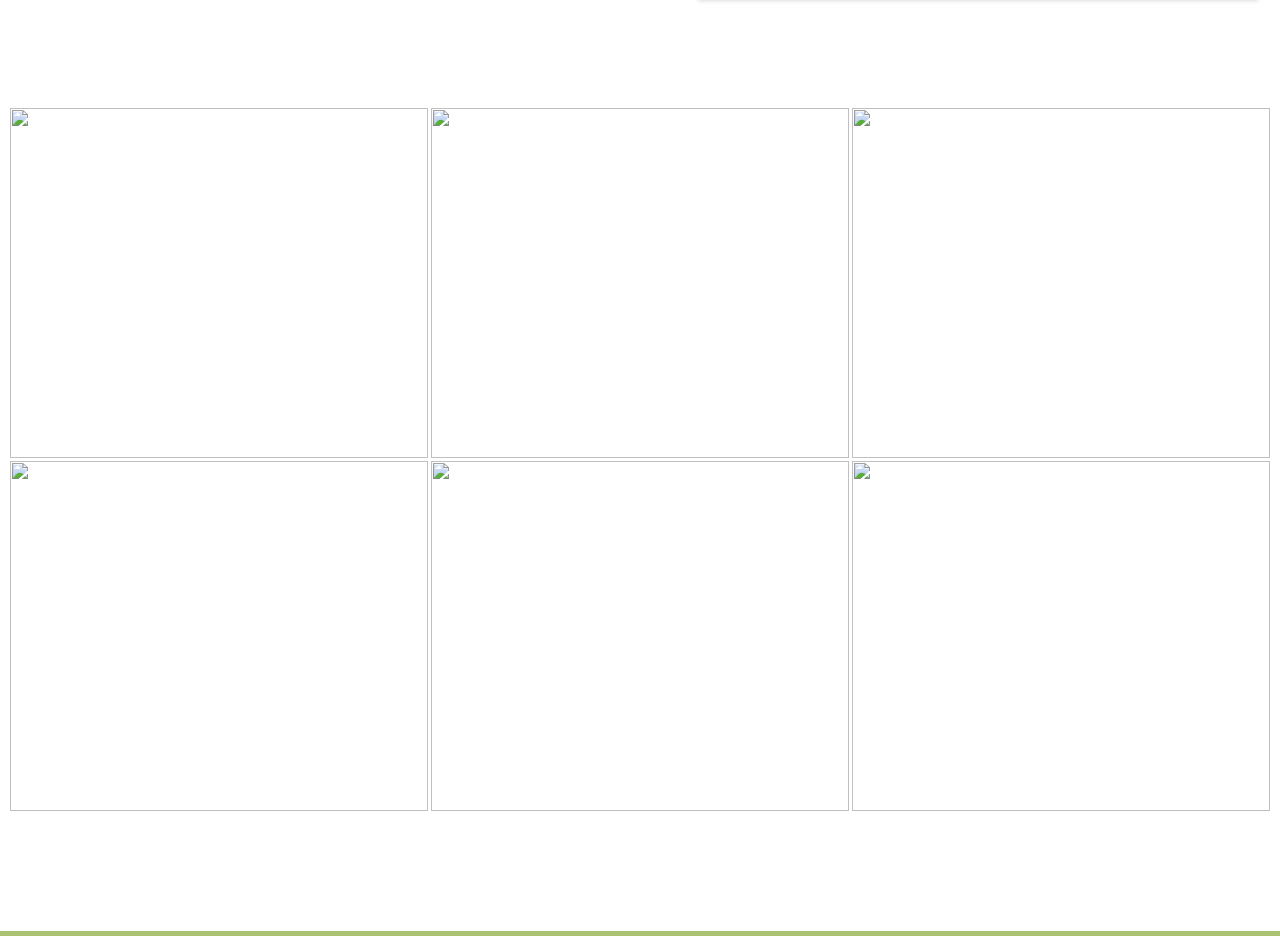
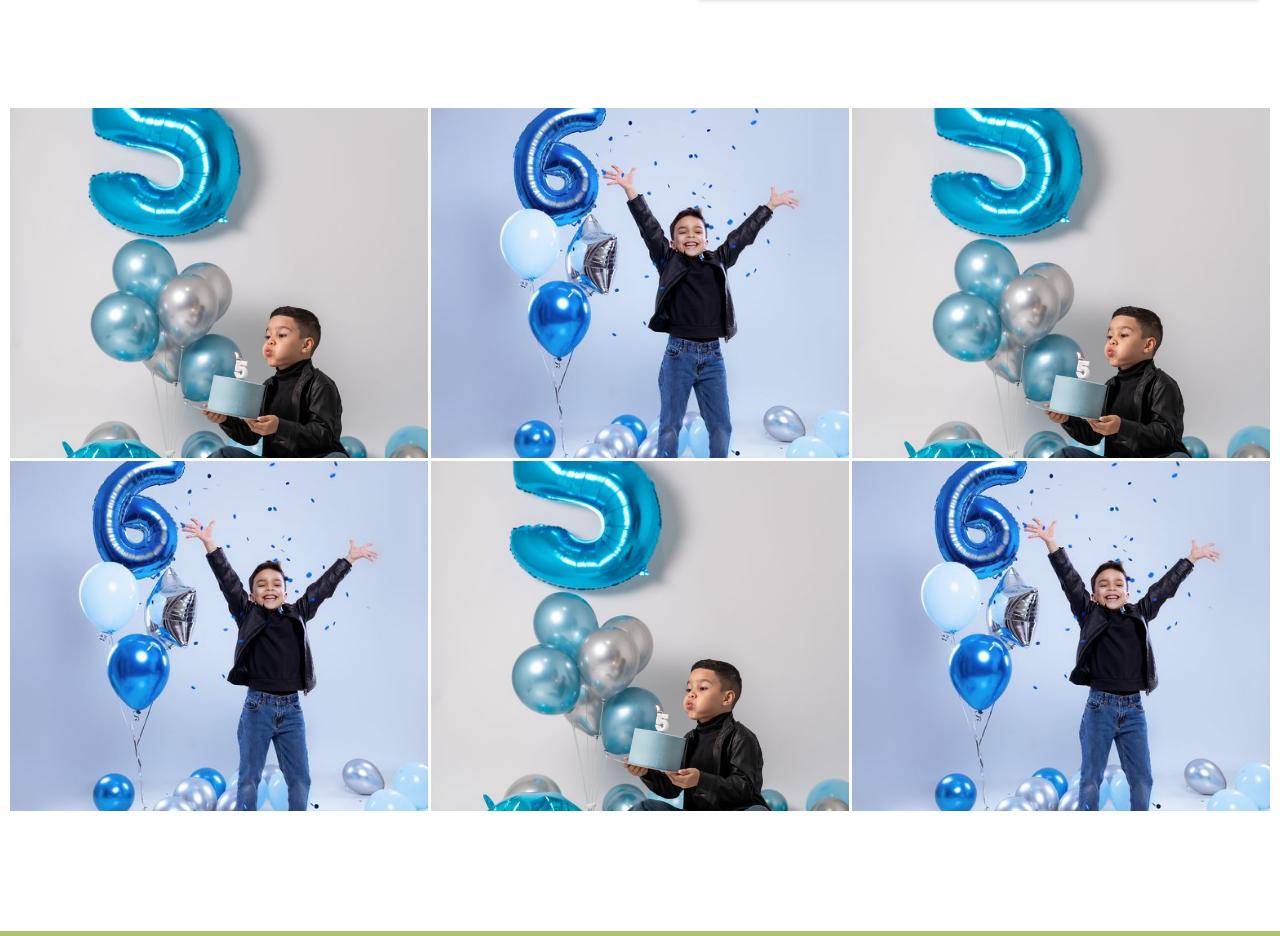
Before and after one commit to kevzzs/Birthday-Invitation, a plain HTML site: page index.html in a window 1280 px wide. Shown: the part 1716-2652 px from the top of the page. Drawn offline with nearby package versions, Linux system fonts and the light colour scheme; a web font is replaced by a local one.

Commit message:
Update index.html

```diff
--- a/index.html
+++ b/index.html
@@ -26,7 +26,7 @@
     <section id="second-header" class="fade-in">
         <div class="second-header-heading">
             <h1><span>Dec</span>. 10, 2005</h1>
-            <img class="main-decor" src="/BirthdayTemplate/assets/images/decor.png" alt="">
+            <img class="main-decor" src="decor.png" alt="">
             <h2>We can't wait to celebrate with you!</h2>
         </div>
     </section>
@@ -62,7 +62,7 @@
             <div class="details-venue">
                 <h1 class="venue-heading">📍Venue</h1>
                 <div class="venue-img">
-                    <img src="/BirthdayTemplate/assets/images/venue.png" alt="" style="width: 90%; max-width: 350px; margin: 20px auto 35px; display: block; border-radius: 8px;">
+                    <img src="venue.png" alt="" style="width: 90%; max-width: 350px; margin: 20px auto 35px; display: block; border-radius: 8px;">
                 </div>
                 <div class="venue-descript">
                     <h1>Parking available near the main gate</h1>
@@ -73,18 +73,18 @@
 
     <section id="prenup" class="fade-in">
         <div class="prenup-grid">
-            <img src="/BirthdayTemplate/assets/images/img1.png" alt="">
-            <img src="/BirthdayTemplate/assets/images/img2.png" alt="">
-            <img src="/BirthdayTemplate/assets/images/img1.png" alt="">
-            <img src="/BirthdayTemplate/assets/images/img2.png" alt="">
-            <img src="/BirthdayTemplate/assets/images/img1.png" alt="">
-            <img src="/BirthdayTemplate/assets/images/img2.png" alt="">
+            <img src="img1.png" alt="">
+            <img src="img2.png" alt="">
+            <img src="img1.png" alt="">
+            <img src="img2.png" alt="">
+            <img src="img1.png" alt="">
+            <img src="img2.png" alt="">
         </div>
     </section>
 
     <section id="faqs" class="fade-in">
         <h2>Frequently Asked<br>Questions</h2>
-        <img class="main-decor" src="/BirthdayTemplate/assets/images/decor.png" alt="">
+        <img class="main-decor" src="decor.png" alt="">
         <div class="details-ques">
             <details>
                 <summary>Is there parking available at the venue?</summary>
```
